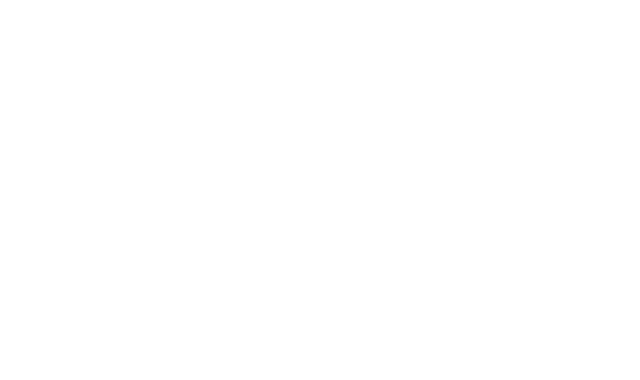
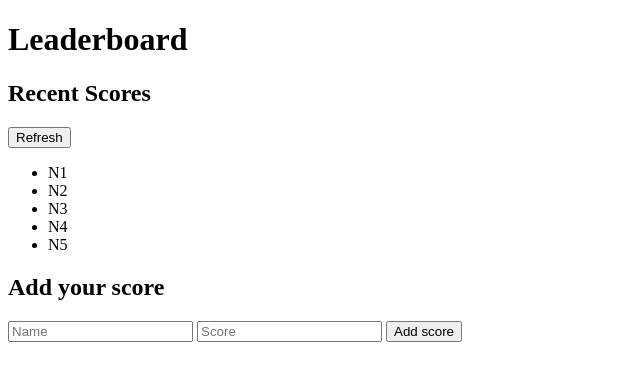
Before and after one commit to sntgopl/LeaderboardTable, a website: page src/index.html in a window 1280 px wide. Shown: the whole page, without its empty margins (0-640 px from the left). Drawn offline with Linux system fonts and the light colour scheme; files whose address does not match are found by name.

Commit message:
Update html

```diff
--- a/src/index.html
+++ b/src/index.html
@@ -7,5 +7,29 @@
     <script src="https://kit.fontawesome.com/05c5795d1a.js" crossorigin="anonymous"></script>
 <script defer src="main.js"></script></head>
 <body>
+	<h1>Leaderboard</h1>
+	<div class="big-container">
+			<div class="container-left">
+					<div class="c1r1">
+							<h2>Recent Scores</h2>
+							<button>Refresh</button>
+					</div>
+					<div class="c1r2">
+							<ul id="leaderboard">
+									<li class="scorer">N1</li>
+									<li class="scorer">N2</li>
+									<li class="scorer">N3</li>
+									<li class="scorer">N4</li>
+									<li class="scorer">N5</li>
+							</ul>
+					</div>
+			</div>
+			<div class="container-right">
+					<h2>Add your score</h2>
+					<input type="text" id="name" placeholder="Name">
+					<input type="text" id="scorde" placeholder="Score">
+					<button>Add score</button>
+			</div>
+	</div>
 </body>
 </html>
```
